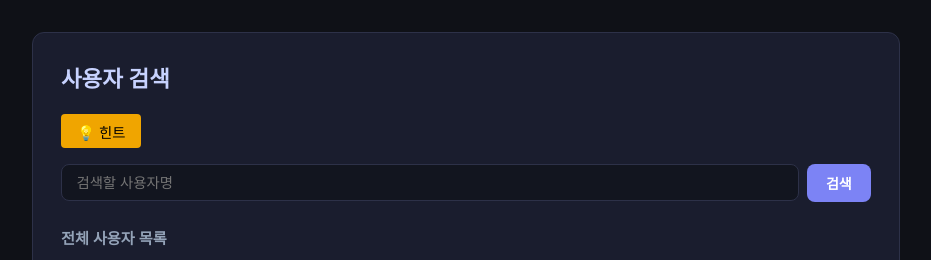
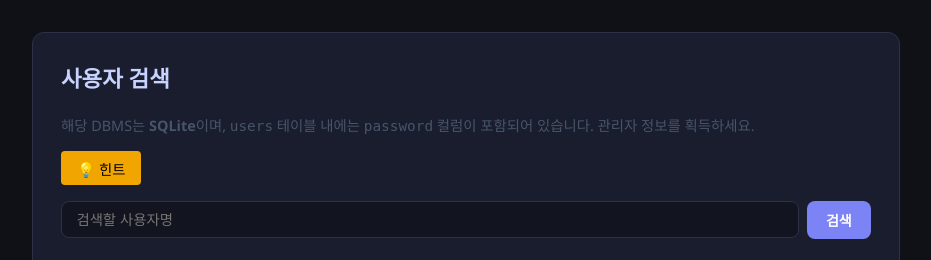
Before and after one commit to kokobobo634-hash/Test_Lab, a Flask app: page /search in a window 1280 px wide. Shown: the part 58-318 px from the top of the page, without its empty margins (174-1105 px from the left). Run offline with Flask 3, Linux system fonts and the light colour scheme; data that the repository does not hold is empty; parts of the project's set-up code (start-up, migrations or seed data) failed here and were passed over.

Commit message:
feat: add visible DBMS description on SQLi page
Co-Authored-By: Claude Sonnet 4.6 <noreply@anthropic.com>

```diff
--- a/templates/search.html
+++ b/templates/search.html
@@ -3,6 +3,10 @@
 {% block content %}
 <div class="card">
   <h2>사용자 검색</h2>
+
+  <p class="muted" style="margin-bottom:1rem; font-size:0.9rem">
+    해당 DBMS는 <b>SQLite</b>이며, <code>users</code> 테이블 내에는 <code>password</code> 컬럼이 포함되어 있습니다. 관리자 정보를 획득하세요.
+  </p>
 
   <div class="hint-box" id="hint-sqli">
     <button class="hint-btn" onclick="useHint('sqli')">💡 힌트</button>
```
